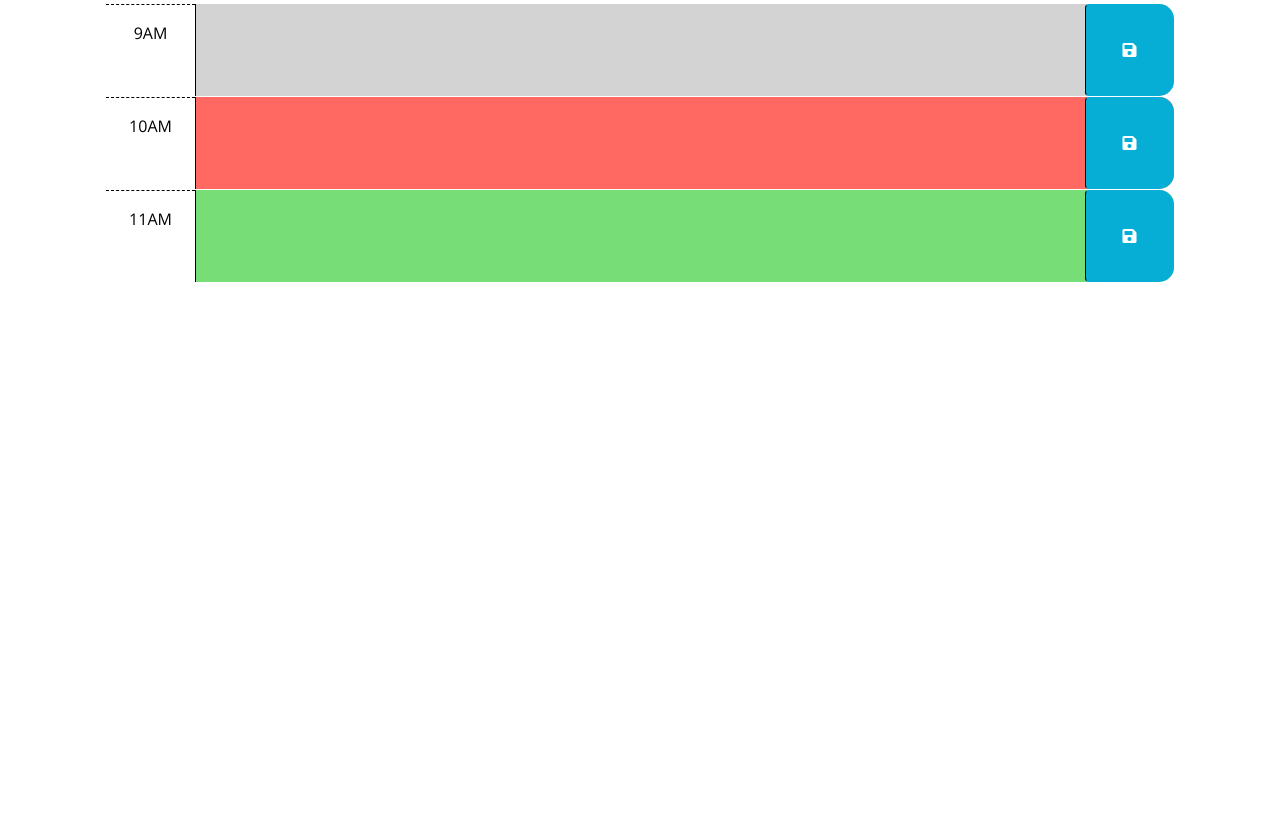
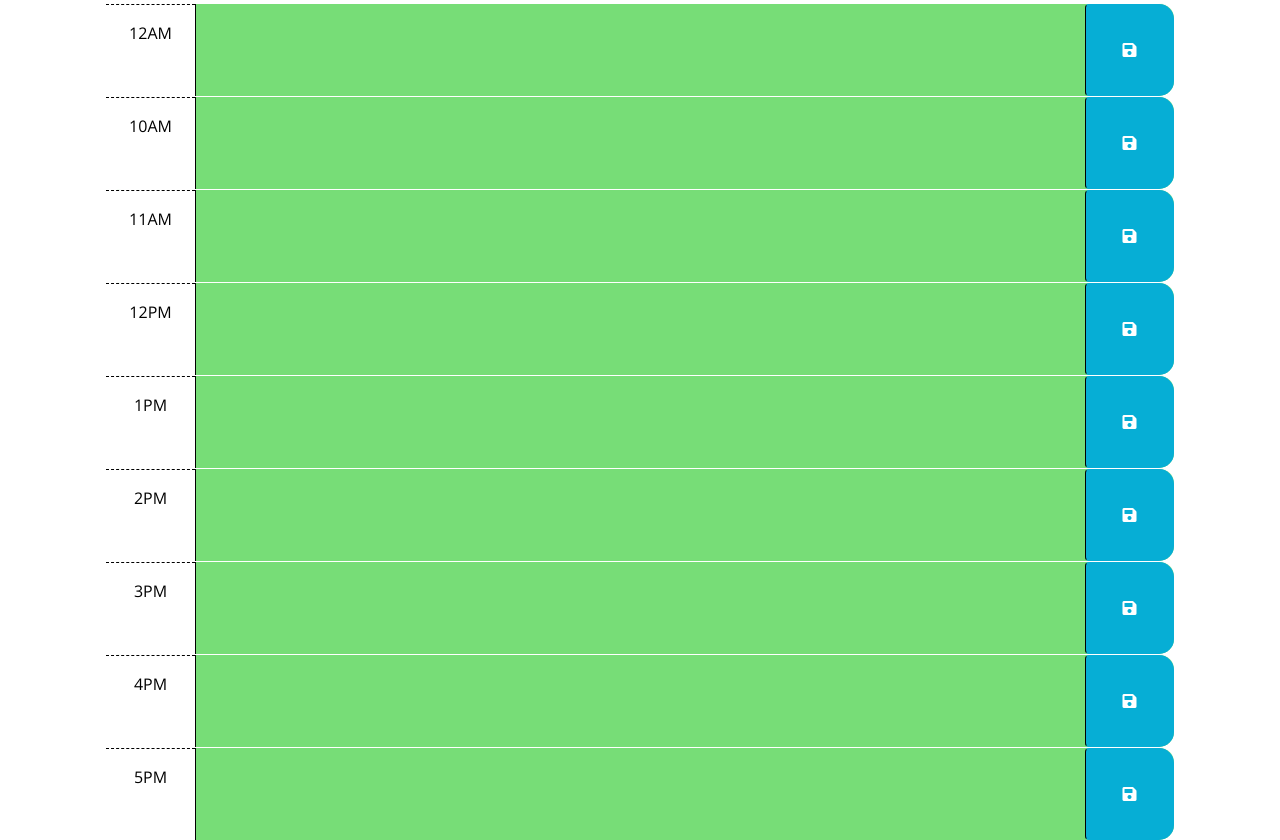
Before and after one commit to pexApred/Third-Party-APIs-Work-Day-Scheduler, a plain HTML site: page index.html in a window 1280 px wide. Shown: the part 299-1139 px from the top of the page. Before the commit the page ends 800 px from the top, so only its background shows below. Drawn offline with nearby package versions, Linux system fonts and the light colour scheme.

Commit message:
added hours to schedule

```diff
--- a/Assets/js/script.js
+++ b/Assets/js/script.js
@@ -5,8 +5,8 @@
 $(function updateWorkDaySchedule() {
 
   // TODO: Add code to display the current date in the header of the page.
-  var currentDateTime = dayjs().format('dddd, MMMM DD[th]');
-    $('#currentDay').text(currentDateTime);
+  var currentDateTime = dayjs();
+    $('#currentDay').text(currentDateTime.format('dddd, MMMM DD[th], hh:mm:ss'));
 
   // TODO: Add a listener for click events on the save button. This code should
   // use the id in the containing time-block as a key to save the user input in
@@ -48,6 +48,6 @@ $(function updateWorkDaySchedule() {
   //
 
   // Update the date every day
-  setInterval ( updateWorkDaySchedule, 60000 );
+  setInterval ( updateWorkDaySchedule, 1000 );
 
 });
--- a/index.html
+++ b/index.html
@@ -40,8 +40,8 @@
         -->
 
       <!-- Example of a past time block. The "past" class adds a gray background color. -->
-      <div id="hour-9" class="row time-block past">
-        <div class="col-2 col-md-1 hour text-center py-3">9AM</div>
+      <div id="hour-9" class="row time-block present">
+        <div class="col-2 col-md-1 hour text-center py-3">12AM</div>
         <textarea class="col-8 col-md-10 description" rows="3"> </textarea>
         <button class="btn saveBtn col-2 col-md-1" aria-label="save">
           <i class="fas fa-save" aria-hidden="true"></i>
@@ -66,6 +66,54 @@
         </button>
       </div>
 
+      <div id="hour-11" class="row time-block future">
+        <div class="col-2 col-md-1 hour text-center py-3">12PM</div>
+        <textarea class="col-8 col-md-10 description" rows="3"> </textarea>
+        <button class="btn saveBtn col-2 col-md-1" aria-label="save">
+          <i class="fas fa-save" aria-hidden="true"></i>
+        </button>
+      </div>
+
+      <div id="hour-11" class="row time-block future">
+        <div class="col-2 col-md-1 hour text-center py-3">1PM</div>
+        <textarea class="col-8 col-md-10 description" rows="3"> </textarea>
+        <button class="btn saveBtn col-2 col-md-1" aria-label="save">
+          <i class="fas fa-save" aria-hidden="true"></i>
+        </button>
+      </div>
+
+      <div id="hour-11" class="row time-block future">
+        <div class="col-2 col-md-1 hour text-center py-3">2PM</div>
+        <textarea class="col-8 col-md-10 description" rows="3"> </textarea>
+        <button class="btn saveBtn col-2 col-md-1" aria-label="save">
+          <i class="fas fa-save" aria-hidden="true"></i>
+        </button>
+      </div>
+
+      <div id="hour-11" class="row time-block future">
+        <div class="col-2 col-md-1 hour text-center py-3">3PM</div>
+        <textarea class="col-8 col-md-10 description" rows="3"> </textarea>
+        <button class="btn saveBtn col-2 col-md-1" aria-label="save">
+          <i class="fas fa-save" aria-hidden="true"></i>
+        </button>
+      </div>
+
+      <div id="hour-11" class="row time-block future">
+        <div class="col-2 col-md-1 hour text-center py-3">4PM</div>
+        <textarea class="col-8 col-md-10 description" rows="3"> </textarea>
+        <button class="btn saveBtn col-2 col-md-1" aria-label="save">
+          <i class="fas fa-save" aria-hidden="true"></i>
+        </button>
+      </div>
+
+      <div id="hour-11" class="row time-block future">
+        <div class="col-2 col-md-1 hour text-center py-3">5PM</div>
+        <textarea class="col-8 col-md-10 description" rows="3"> </textarea>
+        <button class="btn saveBtn col-2 col-md-1" aria-label="save">
+          <i class="fas fa-save" aria-hidden="true"></i>
+        </button>
+      </div>
+
     <script src="https://code.jquery.com/jquery-3.4.1.min.js"></script>
     <script
       src="https://cdn.jsdelivr.net/npm/dayjs@1.11.3/dayjs.min.js"
```
